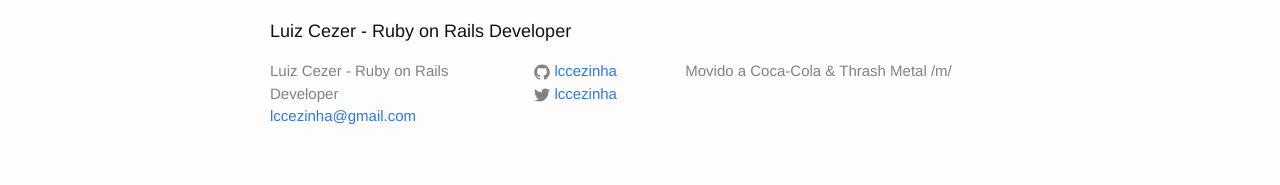
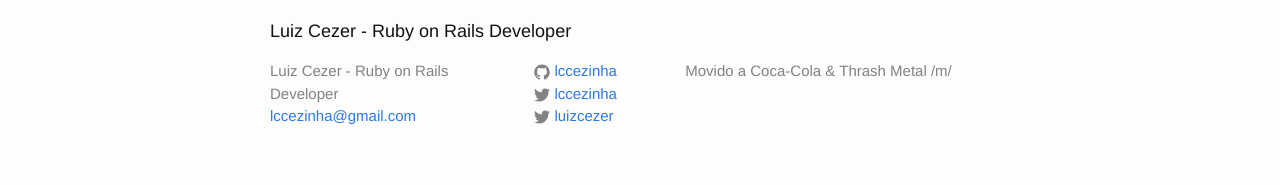
Before and after one commit to lccezinha/lccezinha.github.io, a Jekyll site: the page built from index.html, in a window 1280 px wide. Shown: the part 759-944 px from the top of the page. Built offline with Jekyll 4.4.1, drawn with Linux system fonts in a browser that asks for light colours.

Commit message:
Add Linkedin

```diff
--- a/_config.yml
+++ b/_config.yml
@@ -7,6 +7,7 @@ baseurl: "" # the subpath of your site, e.g. /blog/
 url: "http://yourdomain.com" # the base hostname & protocol for your site
 twitter_username: lccezinha
 github_username:  lccezinha
+linkedin_username: luizcezer
 
 # Build settings
 markdown: kramdown
--- a/_includes/footer.html
+++ b/_includes/footer.html
@@ -42,6 +42,21 @@
             </a>
           </li>
           {% endif %}
+
+          {% if site.linkedin_username %}
+          <li>
+            <a href="https://www.linkedin.com/in/{{ site.linkedin_username }}">
+              <span class="icon  icon--twitter">
+                <svg viewBox="0 0 16 16">
+                  <path fill="#828282" d="M15.969,3.058c-0.586,0.26-1.217,0.436-1.878,0.515c0.675-0.405,1.194-1.045,1.438-1.809
+                  c-0.632,0.375-1.332,0.647-2.076,0.793c-0.596-0.636-1.446-1.033-2.387-1.033c-1.806,0-3.27,1.464-3.27,3.27 c0,0.256,0.029,0.506,0.085,0.745C5.163,5.404,2.753,4.102,1.14,2.124C0.859,2.607,0.698,3.168,0.698,3.767 c0,1.134,0.577,2.135,1.455,2.722C1.616,6.472,1.112,6.325,0.671,6.08c0,0.014,0,0.027,0,0.041c0,1.584,1.127,2.906,2.623,3.206 C3.02,9.402,2.731,9.442,2.433,9.442c-0.211,0-0.416-0.021-0.615-0.059c0.416,1.299,1.624,2.245,3.055,2.271 c-1.119,0.877-2.529,1.4-4.061,1.4c-0.264,0-0.524-0.015-0.78-0.046c1.447,0.928,3.166,1.469,5.013,1.469 c6.015,0,9.304-4.983,9.304-9.304c0-0.142-0.003-0.283-0.009-0.423C14.976,4.29,15.531,3.714,15.969,3.058z"/>
+                </svg>
+              </span>
+
+              <span class="username">{{ site.linkedin_username }}</span>
+            </a>
+          </li>
+          {% endif %}
         </ul>
       </div>
 
```
Also changed, not shown: _drafts/factory.md (deleted, +0 -5 lines).
